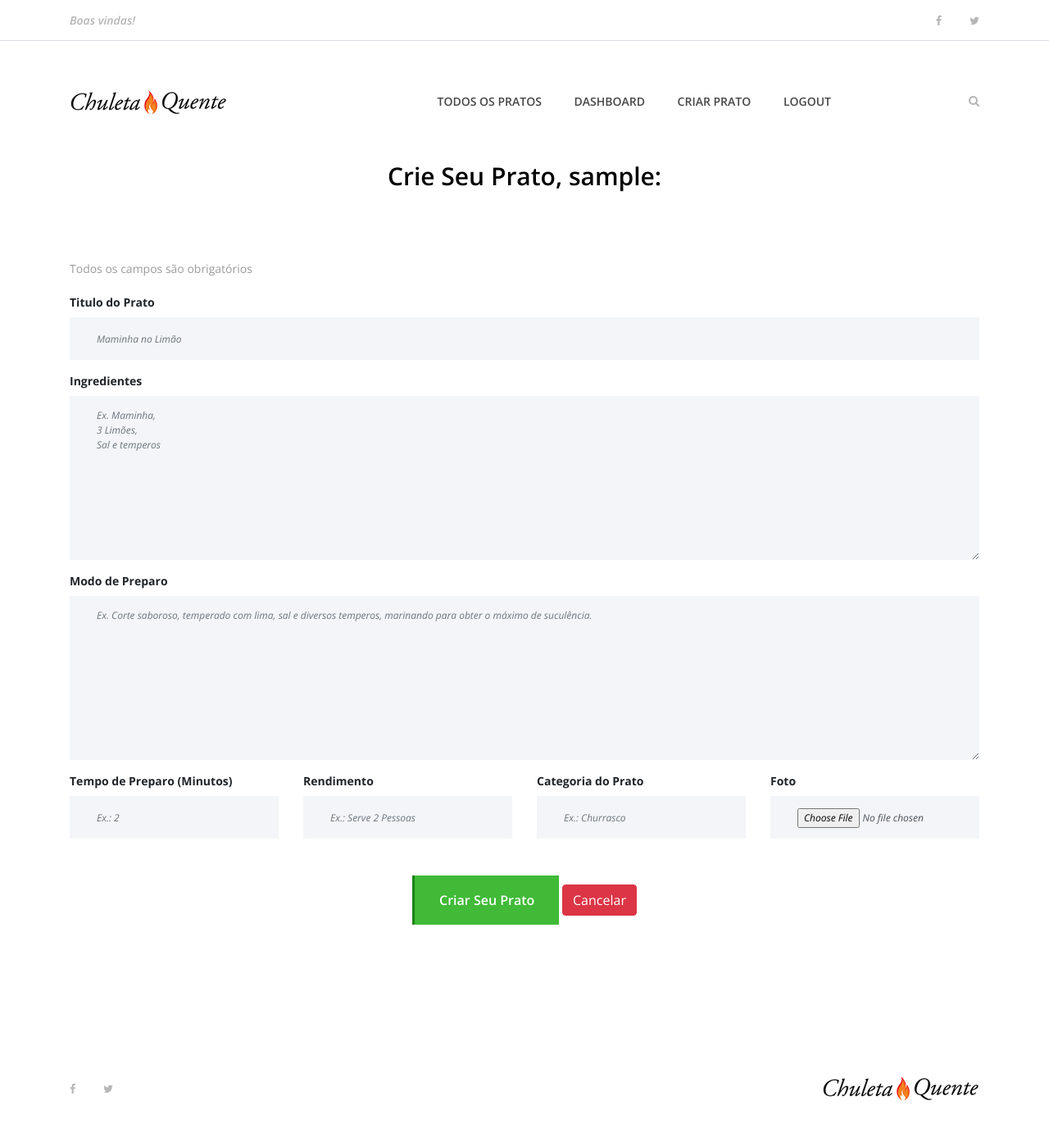
After one commit to marceloo34/canesgrill, a Django app: page /usuarios/cria/prato/ in a window 1280 px wide. The commit adds this page. Shown: the whole page at 82% size. Run offline with Django 4.2, Linux system fonts and the light colour scheme; the visitor is signed in with stand-in values (Sample User, id 1); some libraries are stand-ins or nearby versions.

Commit message:
finalização login, dash e inicio de cria prato

```diff
--- a/templates/partials/_nav.html
+++ b/templates/partials/_nav.html
@@ -25,9 +25,16 @@
                     <!-- Nav Start -->
                     <div class="classynav">
                         <ul>
-                            <li><a href="{% url 'index' %}">Home</a></li>
-                            <li><a href="{% url 'cadastro' %}">Cadastro</a></li>
-                            <li><a href="{% url 'login' %}">Login</a></li>
+                            {% if user.is_authenticated %}
+                                <li><a href="{% url 'index' %}">Todos os Pratos</a></li>
+                                <li><a href="{% url 'dashboard' %}">Dashboard</a></li>
+                                <li><a href="{% url 'cria_prato' %}">Criar Prato</a></li>
+                                <li><a href="{% url 'logout' %}">Logout</a></li>
+                            {% else %}
+                                <li><a href="{% url 'index' %}">Home</a></li>
+                                <li><a href="{% url 'cadastro' %}">Cadastro</a></li>
+                                <li><a href="{% url 'login' %}">Login</a></li>
+                            {% endif %}
                         </ul>
 
                         <!-- Formulario de busca -->
--- /dev/null
+++ b/usuarios/templates/cria_prato.html
@@ -0,0 +1,82 @@
+{% extends 'base.html' %}
+{% load static %}
+
+{% block titulo %}Criar Prato{% endblock titulo %}
+
+{% block conteudo %}
+
+<div class="contact-area section-padding-0-80">
+    <div class="container">
+        <div class="row">
+            <div class="col-12">
+                <div class="section-heading">
+                    <h3>Crie Seu Prato, {{ user.username }}:</h3>
+                </div>
+            </div>
+        </div>
+        <div class="row">
+            <div class="col-12">
+                <p>Todos os campos são obrigatórios</p>
+                <div class="contact-form-area">
+                    <form action="{% url 'cria_prato' %}" method="post" enctype="multipart/form-data"></form>
+                    {% csrf_token %}
+                    <div class="row">
+                        <div class="col-12 col-lg-12">
+                            <label for="nome_prato">
+                                <b>Titulo do Prato</b>
+                            </label>
+                            <input type="text" id="nome_prato" class="form-control" name="nome_prato", placeholder="Maminha no Limão" required>
+                        </div>
+                        <div class="col-12">
+                            <label for="ingredientes">
+                                <b>Ingredientes</b>
+                            </label>
+                            <textarea class="form-control" name="ingredientes" id="ingredientes" cols="30" rows="10" placeholder="Ex. Maminha,&#10;3 Limões,&#10;Sal e temperos" required></textarea>
+                        </div>
+                        <div class="col-12">
+                            <label for="modo_preparo">
+                                <b>Modo de Preparo</b>
+                            </label>
+                            <textarea class="form-control" name="modo_preparo" id="modo_preparo" cols="30" rows="10" placeholder="Ex. Corte saboroso, temperado com lima, sal e diversos temperos, marinando para obter o máximo de suculência." required></textarea>
+                        </div>
+                        <div class="col-12 col-lg-3">
+                            <label for="tempo_preparo">
+                                <b>Tempo de Preparo (Minutos)</b>
+                            </label>
+                            <input type="number" class="form-control" name="tempo_preparo", id="tempo_preparo" placeholder="Ex.: 2" required>
+                        </div>
+                        <div class="col-12 col-lg-3">
+                            <label for="rendimento">
+                                <b>Rendimento</b>
+                            </label>
+                            <input type="text" class="form-control" name="rendimento" id="rendimento" placeholder="Ex.: Serve 2 Pessoas" required>
+                        </div>
+                        <div class="col-12 col-lg-3">
+                            <label for="categoria">
+                                <b>Categoria do Prato</b>
+                            </label>
+                            <input type="text" class="form-control" name="categoria" id="categoria" placeholder="Ex.: Churrasco" required>
+                        </div>
+                        <div class="col-12 col-lg-3">
+                            <label for="foto_prato">
+                                <b>Foto</b>
+                            </label>
+                            <input type="file" class="form-control" name="foto_prato" id="foto_prato" required>
+                        </div>
+                        <div class="col-12 text-center">
+                            <button class="btn delicious-btn mt-30" type="submit">Criar seu Prato</button>
+                            <button class="btn btn-danger mt-30" onclick="cancelar()">Cancelar</button>
+                        </div>
+                    </div>
+                </div>
+            </div>
+        </div>
+    </div>
+</div>
+
+<script>
+    function cancelar(){
+        location.href = "{% url 'dashboard' %}";
+    }
+</script>
+{% endblock %}
--- a/usuarios/urls.py
+++ b/usuarios/urls.py
@@ -7,4 +7,5 @@ urlpatterns = [
     path('login/', views.login, name='login'),
     path('dashboard/', views.dashboard, name='dashboard'),
     path('logout/', views.logout, name='logout'),
+    path('cria/prato/', views.cria_prato, name='cria_prato'),
 ]
--- a/usuarios/views.py
+++ b/usuarios/views.py
@@ -1,6 +1,8 @@
 from django.shortcuts import render, redirect
 from django.contrib.auth.models import User
 from django.contrib import auth
+from random import randint
+from churras.models import Prato
 
 # Create your views here.
 '''
@@ -16,7 +18,7 @@ urlpatterns = [
 def cadastro(request):
     if request.method == 'POST':
 
-        nome = request.POST['nome_completo']
+        nome = request.POST['nome_completo'].title()
         email = request.POST['email']
         senha = request.POST['senha']
         senha2 = request.POST['senha2']
@@ -43,8 +45,9 @@ def cadastro(request):
             return redirect('cadastro')
 
         if User.objects.filter(username=user_name).exists():
-            print('Username já cadastrado.')
-            return redirect('cadastro')
+            print(f'Username {user_name} já cadastrado.')
+            user_name = f'{user_name}{randint(1000, 9999)}'
+            pass
 
 
         if len(nome_completo) > 1:
@@ -56,7 +59,6 @@ def cadastro(request):
 
         user = User.objects.create_user(username=user_name, email=email, password=senha, first_name=primeiro_nome, last_name=segundo_nome)
         user.save()
-        print(user_name)
         print('Usuário cadastrado com sucesso.')
         return redirect('login')
 
@@ -64,6 +66,9 @@ def cadastro(request):
 
 
 def login(request):
+    if request.user.is_authenticated:
+        return redirect('dashboard')
+
     if request.method == 'POST':
         # print(f'POST: {request.POST}')
 
@@ -90,10 +95,39 @@ def login(request):
 
 
 def dashboard(request):
-    return render(request, 'dashboard.html')
+    if request.user.is_authenticated:
+        pratos = Prato.objects.filter(publicado=True).order_by('-date_prato')
+
+        contexto = {
+        'lista_pratos': pratos,
+    }
+
+        return render(request, 'dashboard.html', contexto)
+
+    return redirect('index')
 
 
 def logout(request):
     auth.logout(request)
     print('Você realizou o logout')
     return redirect('index')
+
+
+def cria_prato(request):
+    if request.user.is_authenticated:
+        if request.method == 'POST':
+            nome_prato = request.POST['nome_prato'].strip().title()
+            ingredientes = request.POST['ingredientes']
+            modo_preparo = request.POST['modo_preparo']
+            tempo_preparo = request.POST['tempo_preparo']
+            rendimento = request.POST['rendimento']
+            categoria = request.POST['categoria']
+            foto_prato = request.FILES['foto_prato']
+
+
+
+
+
+
+        return render(request, 'cria_prato.html')
+    return redirect('index')
```
Also changed, not shown: usuarios/templates/dashboard.html (+43 -1 lines).
